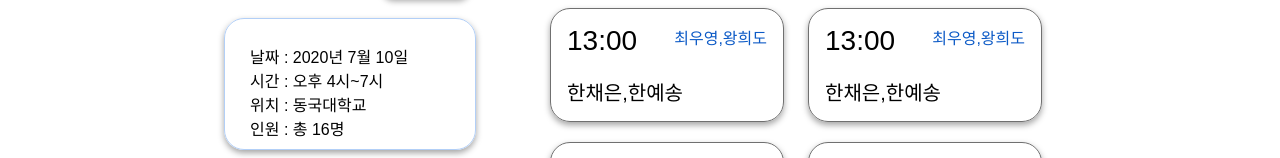
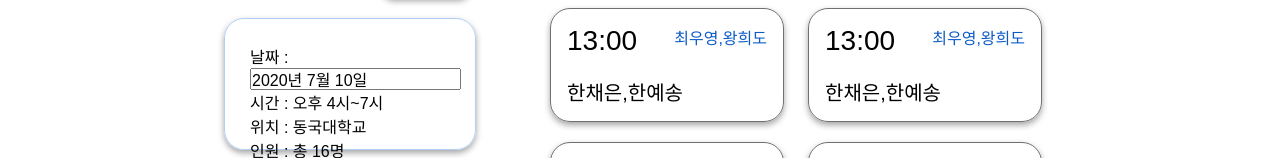
Before and after one commit to Kim-Hyunjo/MoZIP, a React (Create React App) app in the folder front/: page /recruit/schedule2 in a window 1280 px wide. Shown: the part 714-872 px from the top of the page. Built offline with nearby package versions, Linux system fonts and the light colour scheme.

Commit message:
feat: edit

```diff
--- a/front/src/pages/mypage/mypageStatus.tsx
+++ b/front/src/pages/mypage/mypageStatus.tsx
@@ -115,7 +115,7 @@ const mypageStatus = () => {
             <div className="subject_gray_namecard">모임 시간</div>
             미정
           </div> <br></br>
-          <Link to ="recruit/interview">
+          <Link to ="/recruit/interview">
           <button className="button_medium3 btn_ingray_namecard">면접 상세</button></Link>
 
         </div>
--- a/front/src/pages/recruit/Schedule2.tsx
+++ b/front/src/pages/recruit/Schedule2.tsx
@@ -32,7 +32,7 @@ const Schedule2 = () => {
                         <span>{day[0].day}</span>
                         <button id="button1">수정하기</button>
                         <div className="tiny_gray_namecard">
-                            날짜 : {day[0].date}<br></br>
+                            날짜 : <input type="text" defaultValue={day[0].date}></input><br></br>
                             시간 : {day[0].time}<br></br>
                             위치 : {day[0].site}<br></br>
                             인원 : {day[0].total}<br></br>
```
